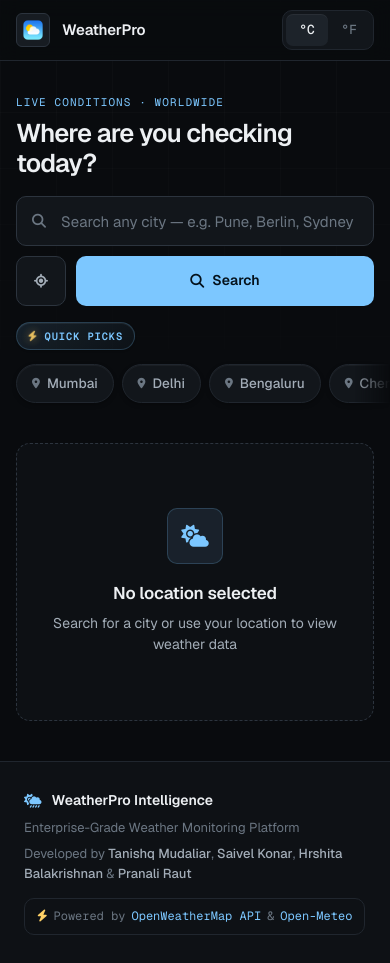
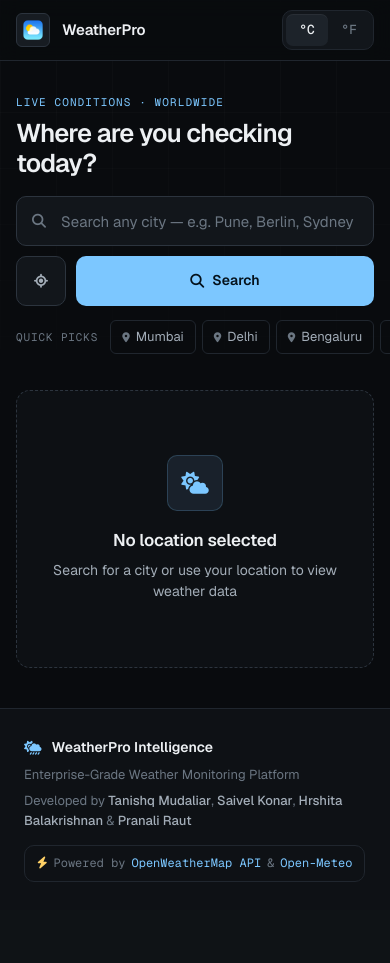
Before and after one commit to tanishqmudaliar/Weather-Monitoring-System, a Flask app: page / in a window 390 px wide. After the commit the page ends 882 px from the top, so only its background shows below. Run offline with Flask 3, Linux system fonts and the light colour scheme.

Commit message:
fix(ui): restore original quick picks styling and improve alignment
Revert redesigned pills and bolt badge to original clean chip design. Add justify-content: space-between and flex: 1 1 auto to eliminate trailing empty space after Singapore on laptop, and maintain smooth horizontal scrolling on mobile.

```diff
--- a/static/app.js
+++ b/static/app.js
@@ -44,8 +44,6 @@ function setupEventListeners() {
     chip.addEventListener("click", () => {
       const city = chip.getAttribute("data-city");
       if (city && locationInput) {
-        cityChips.forEach((c) => c.classList.remove("active"));
-        chip.classList.add("active");
         locationInput.value = city;
         handleSearch();
       }
@@ -244,17 +242,6 @@ function displayCurrentWeather(data) {
     locationName.textContent = parts[0] || data.location;
     if (countryCode && parts[1]) countryCode.textContent = parts[1];
   }
-
-  // Sync active quick pick chip
-  const activeCityName = (data.location || "").split(",")[0].trim().toLowerCase();
-  document.querySelectorAll(".city-chip").forEach((chip) => {
-    const chipCity = (chip.getAttribute("data-city") || "").trim().toLowerCase();
-    if (chipCity && activeCityName && (chipCity === activeCityName || activeCityName.includes(chipCity))) {
-      chip.classList.add("active");
-    } else {
-      chip.classList.remove("active");
-    }
-  });
 
   // Weather Icon
   const weatherIcon = document.getElementById("weather-icon");
--- a/static/styles.css
+++ b/static/styles.css
@@ -271,149 +271,44 @@ a:hover { color: var(--text); }
 }
 .btn-secondary:hover { color: var(--sky); border-color: var(--sky); background: var(--sky-soft); }
 
-/* ==========================================================================
-   Quick Picks Section (Instrument Panel Styling)
-   ========================================================================== */
-.quick-picks-container {
-  display: flex;
-  align-items: center;
-  gap: 12px;
-  margin-top: 18px;
-  width: 100%;
-}
-
-/* Badge for "Quick picks" */
-.quick-label {
-  display: inline-flex;
-  align-items: center;
-  gap: 7px;
-  padding: 6px 12px;
-  font-family: var(--font-mono);
-  font-size: 11px;
-  font-weight: 600;
-  text-transform: uppercase;
-  letter-spacing: 0.08em;
-  color: var(--sky);
-  background: linear-gradient(135deg, rgba(124, 199, 255, 0.12), rgba(124, 199, 255, 0.04));
-  border: 1px solid rgba(124, 199, 255, 0.22);
-  border-radius: 999px;
-  box-shadow: 0 1px 2px rgba(0, 0, 0, 0.2), inset 0 1px 0 rgba(255, 255, 255, 0.06);
-  user-select: none;
-  white-space: nowrap;
-  flex-shrink: 0;
-  transition: border-color var(--t), box-shadow var(--t), background var(--t);
-}
-
-.quick-label i {
-  font-size: 10px;
-  color: var(--amber);
-  filter: drop-shadow(0 0 4px rgba(255, 209, 102, 0.45));
-  animation: pulseBolt 3s ease-in-out infinite;
-}
-
-@keyframes pulseBolt {
-  0%, 100% { opacity: 0.85; transform: scale(1); }
-  50% { opacity: 1; transform: scale(1.15); filter: drop-shadow(0 0 6px rgba(255, 209, 102, 0.75)); }
-}
-
-/* Chips container (Laptop / Desktop) */
+/* Quick cities */
 .quick-cities {
   display: flex;
   flex-wrap: wrap;
   align-items: center;
-  gap: 8px;
-  flex: 1;
+  justify-content: space-between;
+  gap: 6px;
+  margin-top: 14px;
 }
-
-/* Fallback if quick-picks-container is omitted */
-.search-section > .quick-cities {
-  margin-top: 16px;
+.quick-label {
+  font-family: var(--font-mono);
+  font-size: 11px;
+  text-transform: uppercase;
+  letter-spacing: 0.08em;
+  color: var(--text-3);
+  margin-right: 6px;
+  flex-shrink: 0;
 }
-.quick-cities > .quick-label {
-  margin-right: 4px;
-}
-
-/* Individual City Chip (Laptop / Desktop Default) */
 .city-chip {
   display: inline-flex;
   align-items: center;
-  gap: 7px;
-  padding: 7px 14px;
-  font-family: var(--font-sans);
+  justify-content: center;
+  gap: 6px;
+  padding: 6px 11px;
   font-size: 13px;
-  font-weight: 500;
   color: var(--text-2);
-  background: var(--surface);
+  background: transparent;
   border: 1px solid var(--line);
-  border-radius: 999px;
-  box-shadow: 0 2px 4px rgba(0, 0, 0, 0.25), inset 0 1px 0 rgba(255, 255, 255, 0.04);
+  border-radius: var(--r-sm);
   cursor: pointer;
   user-select: none;
   white-space: nowrap;
-  text-decoration: none;
-  outline: none;
-  position: relative;
-  transition:
-    color var(--t),
-    border-color var(--t),
-    background var(--t),
-    box-shadow var(--t),
-    transform var(--t);
+  flex: 1 1 auto;
+  transition: color var(--t), border-color var(--t), background var(--t);
 }
-
-.city-chip i {
-  font-size: 10.5px;
-  color: var(--text-3);
-  transition: color var(--t), transform var(--t);
-}
-
-/* Hover state (Laptop) */
-.city-chip:hover {
-  color: var(--text);
-  background: var(--surface-2);
-  border-color: rgba(124, 199, 255, 0.45);
-  box-shadow:
-    0 4px 14px rgba(0, 0, 0, 0.35),
-    0 0 12px rgba(124, 199, 255, 0.14),
-    inset 0 1px 0 rgba(255, 255, 255, 0.08);
-  transform: translateY(-2px);
-}
-
-.city-chip:hover i {
-  color: var(--sky);
-  transform: translateY(-1px) scale(1.15);
-}
-
-/* Focus visible state (Accessibility) */
-.city-chip:focus-visible {
-  border-color: var(--sky);
-  box-shadow: var(--focus);
-}
-
-/* Press state */
-.city-chip:active {
-  transform: translateY(0) scale(0.96);
-  background: var(--surface-3);
-  transition-duration: 50ms;
-}
-
-/* Active / Selected city state */
-.city-chip.active {
-  color: #ffffff;
-  background: linear-gradient(135deg, rgba(124, 199, 255, 0.22), rgba(82, 179, 250, 0.12));
-  border-color: var(--sky);
-  box-shadow:
-    0 0 16px rgba(124, 199, 255, 0.25),
-    0 2px 6px rgba(0, 0, 0, 0.3),
-    inset 0 1px 0 rgba(124, 199, 255, 0.4);
-  font-weight: 600;
-}
-
-.city-chip.active i {
-  color: var(--sky);
-  filter: drop-shadow(0 0 4px rgba(124, 199, 255, 0.6));
-  transform: scale(1.1);
-}
+.city-chip i { font-size: 10px; color: var(--text-3); transition: color var(--t); }
+.city-chip:hover { color: var(--text); border-color: var(--line-strong); background: var(--surface); }
+.city-chip:hover i { color: var(--sky); }
 
 /* ---------- 6. States ---------- */
 .empty-state,
@@ -855,72 +750,6 @@ footer {
   *, *::before, *::after { animation-duration: 0.001ms !important; transition-duration: 0.001ms !important; }
 }
 
-/* Quick picks tablet & mobile */
-@media (max-width: 768px) {
-  .quick-picks-container {
-    flex-direction: column;
-    align-items: flex-start;
-    gap: 10px;
-    margin-top: 16px;
-    width: 100%;
-    position: relative;
-  }
-
-  .quick-label {
-    padding: 5px 11px;
-    font-size: 10.5px;
-  }
-
-  .quick-cities {
-    display: flex;
-    flex-wrap: nowrap;
-    overflow-x: auto;
-    overflow-y: hidden;
-    gap: 8px;
-    width: calc(100% + 32px);
-    margin-inline: -16px;
-    padding: 4px 28px 8px 16px;
-    scroll-snap-type: x proximity;
-    scroll-padding-left: 16px;
-    -webkit-overflow-scrolling: touch;
-    scrollbar-width: none;
-    -ms-overflow-style: none;
-    -webkit-mask-image: linear-gradient(to right, #000 calc(100% - 36px), transparent 100%);
-    mask-image: linear-gradient(to right, #000 calc(100% - 36px), transparent 100%);
-  }
-
-  .quick-cities::-webkit-scrollbar {
-    display: none;
-  }
-
-  .city-chip {
-    flex-shrink: 0;
-    scroll-snap-align: start;
-    min-height: 38px;
-    padding: 8px 15px;
-    font-size: 13.5px;
-    -webkit-tap-highlight-color: transparent;
-  }
-
-  .city-chip:active {
-    transform: scale(0.95);
-    background: var(--surface-3);
-  }
-
-  .city-chip.active {
-    box-shadow:
-      0 0 14px rgba(124, 199, 255, 0.25),
-      inset 0 1px 0 rgba(124, 199, 255, 0.4);
-  }
-}
-
-@media (hover: none) and (pointer: coarse) {
-  .city-chip:hover {
-    transform: none;
-    box-shadow: 0 2px 4px rgba(0, 0, 0, 0.25), inset 0 1px 0 rgba(255, 255, 255, 0.04);
-  }
-}
-
 /* ---------- 17. Responsive ---------- */
 @media (max-width: 1100px) {
   .weather-stats { grid-template-columns: repeat(4, minmax(0, 1fr)); }
@@ -948,6 +777,17 @@ footer {
   .footer-content { grid-template-columns: 1fr; }
   .footer-api { grid-column: 1; grid-row: auto; justify-self: start; margin-top: 8px; }
   .card { padding: 16px; }
+  .quick-cities {
+    flex-wrap: nowrap;
+    overflow-x: auto;
+    justify-content: flex-start;
+    padding-bottom: 4px;
+    margin-inline: -16px;
+    padding-inline: 16px;
+    scrollbar-width: none;
+  }
+  .quick-cities::-webkit-scrollbar { display: none; }
+  .city-chip, .quick-label { flex-shrink: 0; flex-grow: 0; }
 }
 
 @media (max-width: 520px) {
--- a/templates/index.html
+++ b/templates/index.html
@@ -71,25 +71,20 @@
                 </button>
             </div>
 
-            <!-- Quick Cities / Picks -->
-            <div class="quick-picks-container">
-                <span class="quick-label">
-                    <i class="fas fa-bolt" aria-hidden="true"></i>
-                    <span>Quick picks</span>
-                </span>
-                <div class="quick-cities" role="region" aria-label="Popular cities">
-                    <button type="button" class="city-chip" data-city="Mumbai"><i class="fas fa-location-dot" aria-hidden="true"></i><span>Mumbai</span></button>
-                    <button type="button" class="city-chip" data-city="Delhi"><i class="fas fa-location-dot" aria-hidden="true"></i><span>Delhi</span></button>
-                    <button type="button" class="city-chip" data-city="Bengaluru"><i class="fas fa-location-dot" aria-hidden="true"></i><span>Bengaluru</span></button>
-                    <button type="button" class="city-chip" data-city="Chennai"><i class="fas fa-location-dot" aria-hidden="true"></i><span>Chennai</span></button>
-                    <button type="button" class="city-chip" data-city="Kolkata"><i class="fas fa-location-dot" aria-hidden="true"></i><span>Kolkata</span></button>
-                    <button type="button" class="city-chip" data-city="Miami"><i class="fas fa-location-dot" aria-hidden="true"></i><span>Miami</span></button>
-                    <button type="button" class="city-chip" data-city="London"><i class="fas fa-location-dot" aria-hidden="true"></i><span>London</span></button>
-                    <button type="button" class="city-chip" data-city="New York"><i class="fas fa-location-dot" aria-hidden="true"></i><span>New York</span></button>
-                    <button type="button" class="city-chip" data-city="Tokyo"><i class="fas fa-location-dot" aria-hidden="true"></i><span>Tokyo</span></button>
-                    <button type="button" class="city-chip" data-city="Paris"><i class="fas fa-location-dot" aria-hidden="true"></i><span>Paris</span></button>
-                    <button type="button" class="city-chip" data-city="Singapore"><i class="fas fa-location-dot" aria-hidden="true"></i><span>Singapore</span></button>
-                </div>
+            <!-- Quick Cities -->
+            <div class="quick-cities">
+                <span class="quick-label">Quick picks</span>
+                <div class="city-chip" data-city="Mumbai"><i class="fas fa-location-dot"></i> Mumbai</div>
+                <div class="city-chip" data-city="Delhi"><i class="fas fa-location-dot"></i> Delhi</div>
+                <div class="city-chip" data-city="Bengaluru"><i class="fas fa-location-dot"></i> Bengaluru</div>
+                <div class="city-chip" data-city="Chennai"><i class="fas fa-location-dot"></i> Chennai</div>
+                <div class="city-chip" data-city="Kolkata"><i class="fas fa-location-dot"></i> Kolkata</div>
+                <div class="city-chip" data-city="Miami"><i class="fas fa-location-dot"></i> Miami</div>
+                <div class="city-chip" data-city="London"><i class="fas fa-location-dot"></i> London</div>
+                <div class="city-chip" data-city="New York"><i class="fas fa-location-dot"></i> New York</div>
+                <div class="city-chip" data-city="Tokyo"><i class="fas fa-location-dot"></i> Tokyo</div>
+                <div class="city-chip" data-city="Paris"><i class="fas fa-location-dot"></i> Paris</div>
+                <div class="city-chip" data-city="Singapore"><i class="fas fa-location-dot"></i> Singapore</div>
             </div>
         </section>
 
```
